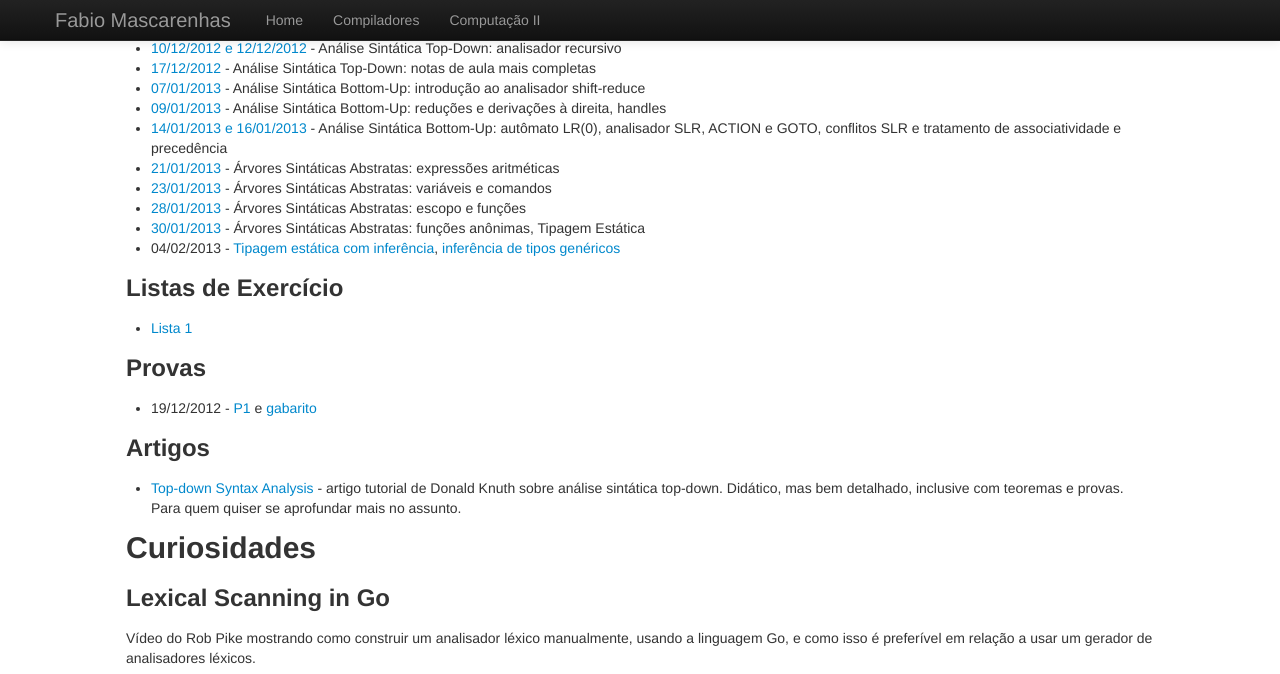
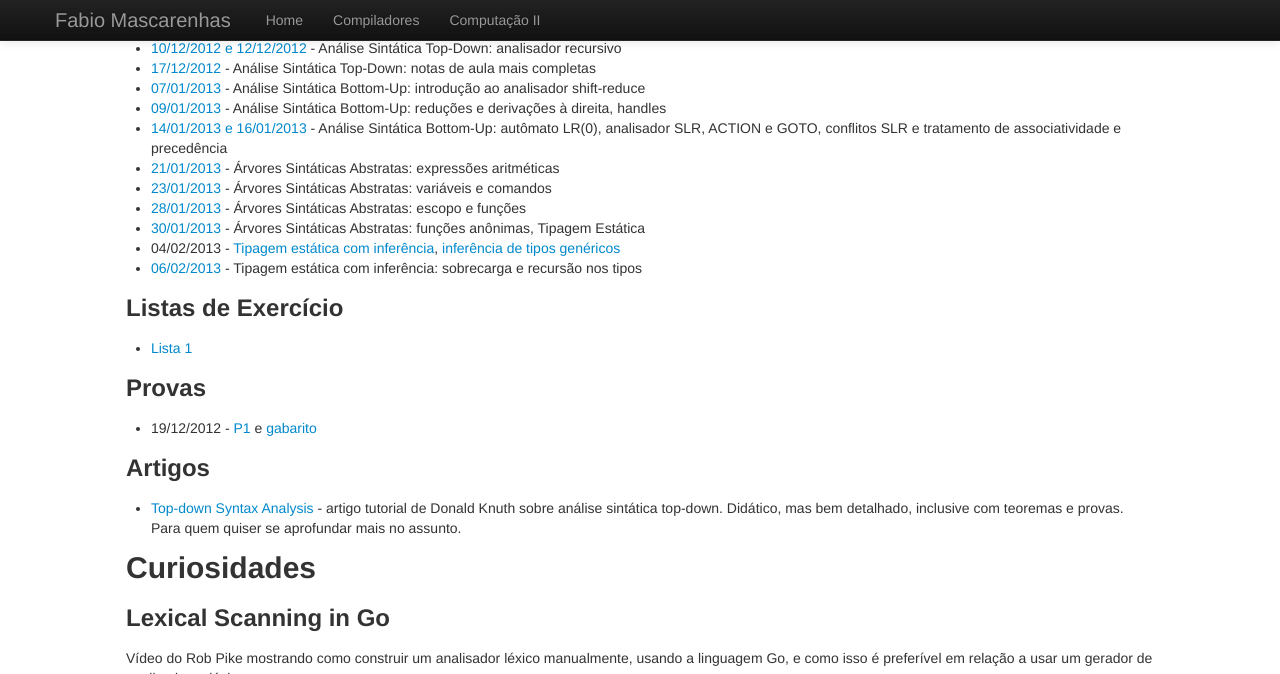
Before and after one commit to fabiomascarenhas/fabiomascarenhas.github.com, a Jekyll site: the page built from comp/index.md, in a window 1280 px wide and 900 px high, scrolled down 1927 px, cut to the strip 0-674 px from the top of the window. Built offline with Jekyll 4.4.1, drawn with Linux system fonts in a browser that asks for light colours.

Commit message:
notas de aula 06/02/2013

```diff
--- a/comp/index.md
+++ b/comp/index.md
@@ -158,6 +158,7 @@ tem código que exercita as classes.
 * [28/01/2013](Semantic_28012013.zip) - Árvores Sintáticas Abstratas: escopo e funções
 * [30/01/2013](Semantic_30012013.zip) - Árvores Sintáticas Abstratas: funções anônimas, Tipagem Estática
 * 04/02/2013 - [Tipagem estática com inferência](Semantic_04022013_inference.zip), [inferência de tipos genéricos](Semantic_04022013_generics.zip)
+* [06/02/2013](Semantic_06022013.zip) - Tipagem estática com inferência: sobrecarga e recursão nos tipos
 
 ### Listas de Exercício
 
```
Also changed, not shown: 1 other file.
